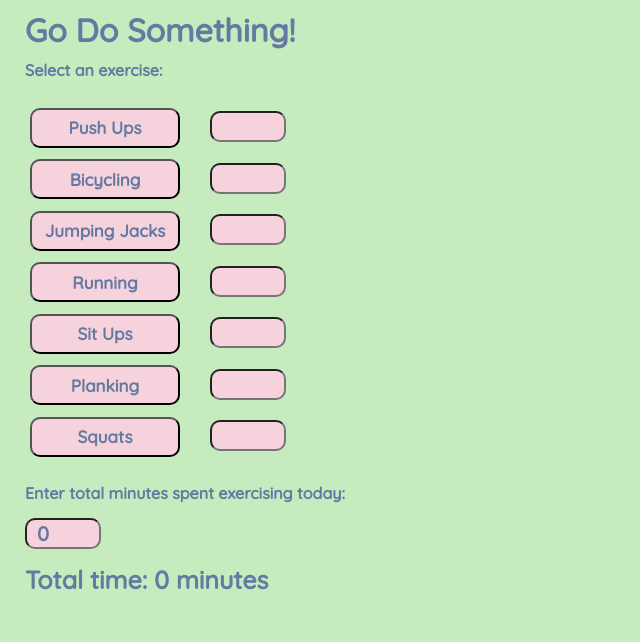
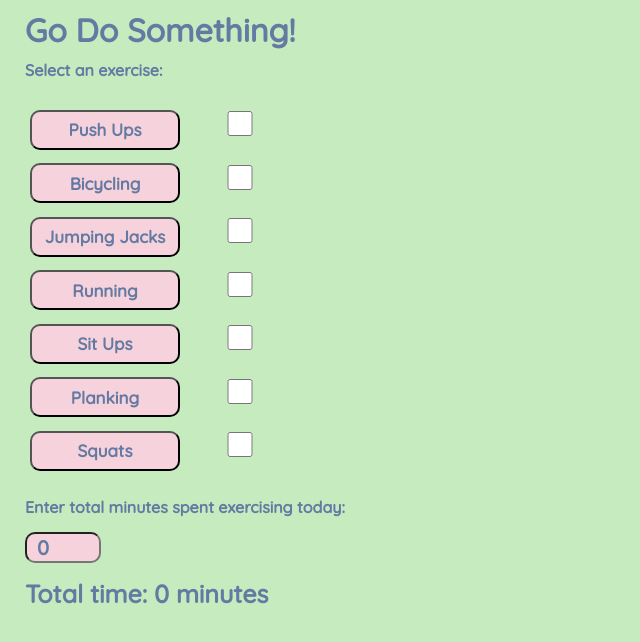
Before and after one commit to julianamacedo1/exercise-app, a React (Create React App) app: page / in a window 1280 px wide. Shown: the top 642 px of the page, without its empty margins (0-640 px from the left). Built offline with nearby package versions, Linux system fonts and the light colour scheme.

Commit message:
March 6, 2021 5:47 PM

```diff
--- a/src/App.js
+++ b/src/App.js
@@ -65,7 +65,7 @@ class MenuScreen extends React.Component {
                         selectedItem: obj
                       })
                     }
-                  >{obj.name}</button><input></input>
+                  >{obj.name}</button><input type="checkbox"></input>
                 </li>
               )}
             </ul>
```
